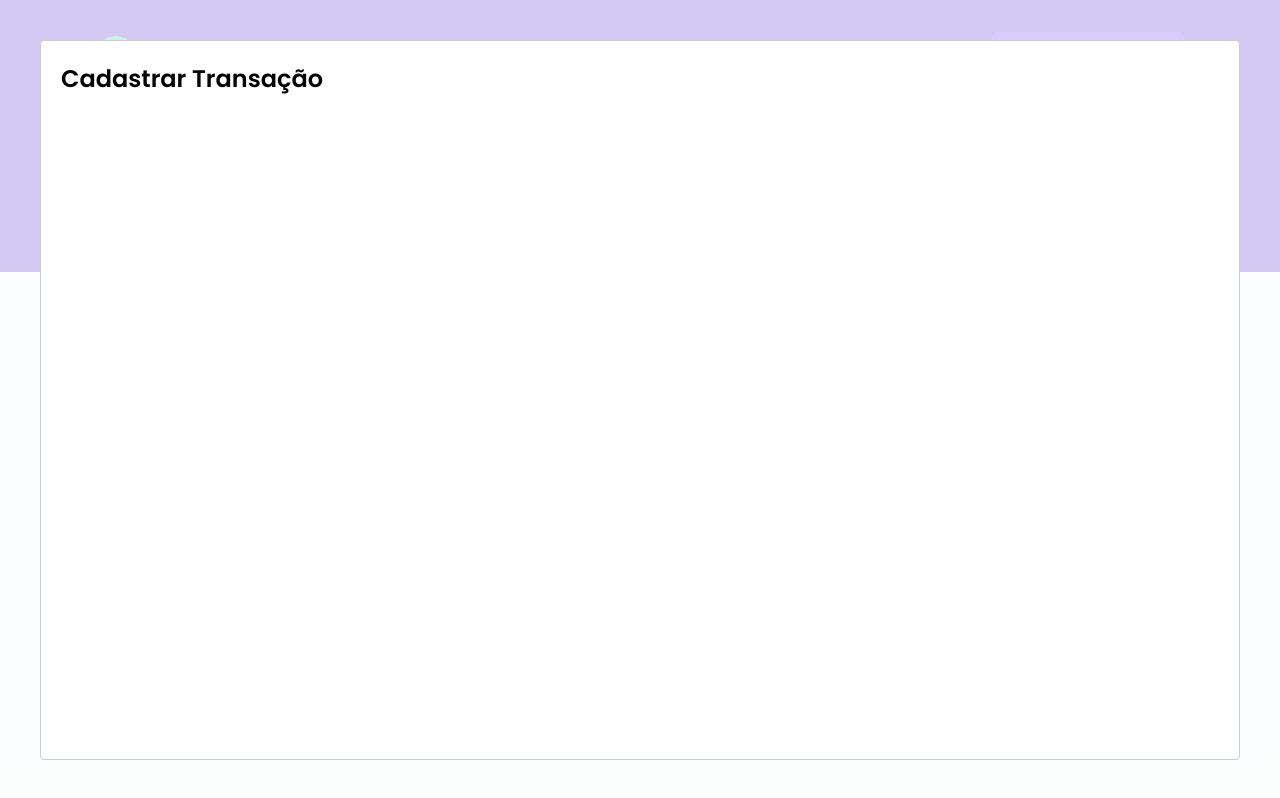
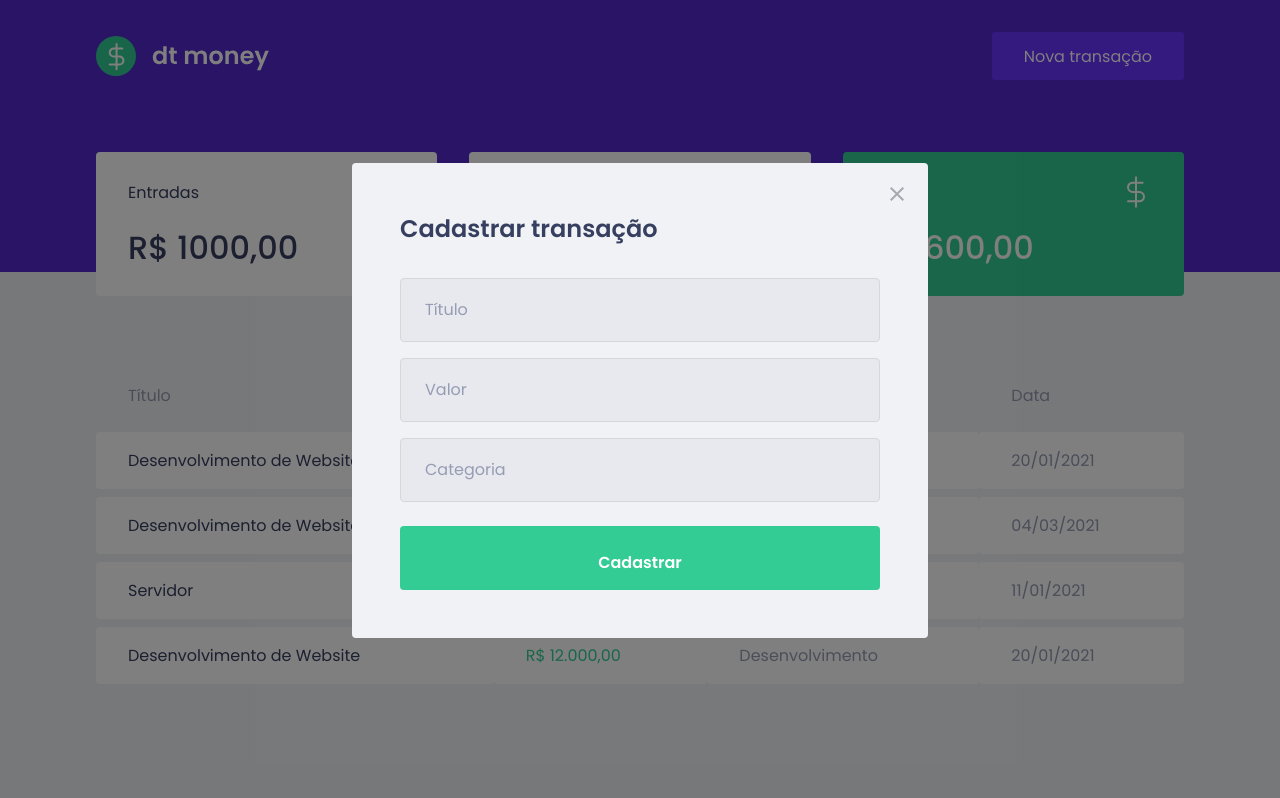
Before and after one commit to leovdn/dtmoney, a React (Create React App) app: page / in a window 1280 px wide. Both pictures are taken after a click on the button "Nova transação". Built offline with nearby package versions, Linux system fonts and the light colour scheme; no server answers; what miragejs would draw is missing.

Commit message:
style modal

```diff
--- a/src/components/NewTransactionModal/index.tsx
+++ b/src/components/NewTransactionModal/index.tsx
@@ -1,5 +1,7 @@
-import { useState } from "react";
 import Modal from "react-modal";
+import { Container } from "./styles";
+
+import closeImg from "../../assets/close.svg";
 
 interface NewTransactionModalProps {
   isOpen: boolean;
@@ -11,8 +13,28 @@
   onRequestClose,
 }: NewTransactionModalProps) {
   return (
-    <Modal isOpen={isOpen} onRequestClose={onRequestClose}>
-      <h2>Cadastrar Transação</h2>
+    <Modal
+      isOpen={isOpen}
+      onRequestClose={onRequestClose}
+      overlayClassName="react-modal-overlay"
+      className="react-modal-content"
+    >
+      <button
+        type="button"
+        onClick={onRequestClose}
+        className="react-modal-close"
+      >
+        <img src={closeImg} alt="fechar modal" />
+      </button>
+      <Container>
+        <h2>Cadastrar transação</h2>
+
+        <input placeholder="Título" />
+        <input placeholder="Valor" type="number" />
+        <input placeholder="Categoria" />
+
+        <button type="submit">Cadastrar</button>
+      </Container>
     </Modal>
   );
 }
--- a/src/components/NewTransactionModal/styles.ts
+++ b/src/components/NewTransactionModal/styles.ts
@@ -1,3 +1,48 @@
 import styled from "styled-components";
 
-export const Container = styled.div``;
+export const Container = styled.form`
+  h2 {
+    color: var(--text-title);
+    font-size: 1.5rem;
+    margin-bottom: 2rem;
+  }
+
+  input {
+    width: 100%;
+    padding: 0 1.5rem;
+    height: 4rem;
+    border-radius: 0.25rem;
+
+    border: 1px solid #d7d7d7;
+    background: #e7e9ee;
+
+    font-weight: 400;
+    font-size: 1rem;
+
+    &::placeholder {
+      color: var(--text-body);
+    }
+
+    & + input {
+      margin-top: 1rem;
+    }
+  }
+
+  button[type="submit"] {
+    width: 100%;
+    padding: 1.5rem;
+    height: 4rem;
+    background: var(--green);
+    color: #fff;
+    border-radius: 0.25rem;
+    border: 0;
+    font-size: 1rem;
+    font-weight: 600;
+    margin-top: 1.5rem;
+    transition: filter 200ms;
+
+    &:hover {
+      filter: brightness(0.9);
+    }
+  }
+`;
--- a/src/styles/global.ts
+++ b/src/styles/global.ts
@@ -52,4 +52,40 @@
     opacity: 0.6;
     cursor: not-allowed;
   }
+
+  .react-modal-overlay {
+    background: rgba(0, 0, 0, 0.5);
+
+    position: fixed;
+    top: 0;
+    bottom: 0;
+    left: 0;
+    right: 0;
+
+    display: flex;
+    align-items: center;
+    justify-content: center;
+  }
+
+  .react-modal-content {
+    width: 100%;
+    max-width: 576px;
+    background: var(--background);
+    padding: 3rem;
+    position: relative;
+    border-radius: 0.25rem;
+  }
+
+  .react-modal-close {
+    position: absolute;
+    right: 1.5rem;
+    top: 1.5rem;
+    border: 0;
+    background: transparent;
+    transition: filter 200ms;
+
+    &:hover {
+      filter: brightness(0.8);
+    }
+  }
 `;
```
